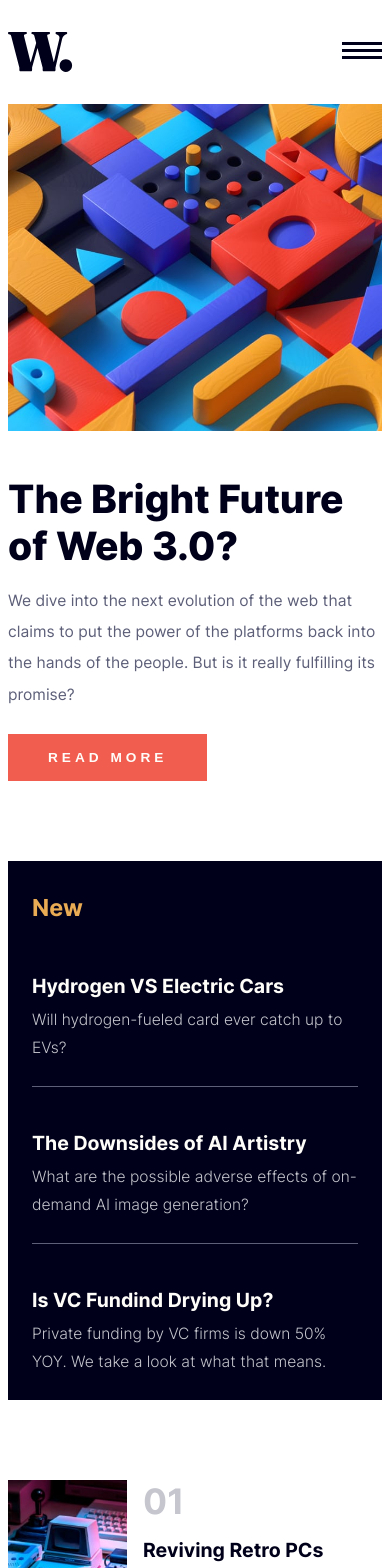
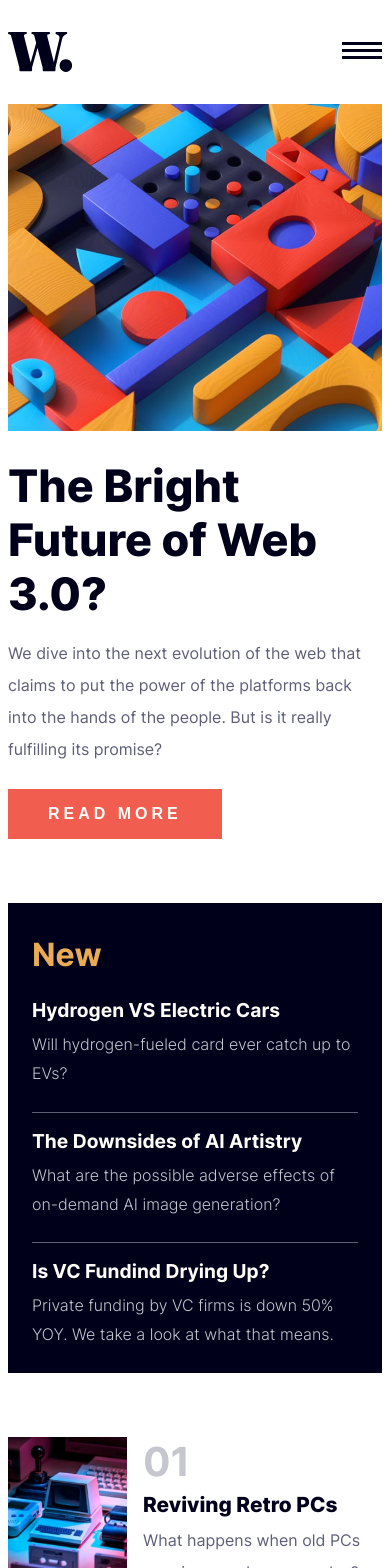
Before and after one commit to MatheusHG94/news-page-fementor, a React (Create React App) app: page / in a window 390 px wide. Shown: the top 1568 px of the page. Built offline with nearby package versions, Linux system fonts and the light colour scheme.

Commit message:
adjust css mobile

```diff
--- a/src/components/Banner/Banner.module.scss
+++ b/src/components/Banner/Banner.module.scss
@@ -1,7 +1,7 @@
 .banner {
 
     img {
-        max-height: 524px;
+        max-height: 437px;
         max-width: 100%;
     }
 }
--- a/src/components/Banner/index.jsx
+++ b/src/components/Banner/index.jsx
@@ -6,7 +6,7 @@ import imageDesktop from './image-web-3-desktop.jpg'
 export default function Banner() {
   return (
     <picture className={styles.banner} >
-      <source srcSet={imageDesktop} media='(min-width: 900px)' />
+      <source srcSet={imageDesktop} media='(min-width: 1280px)' />
       <img src={imageMobile} alt="banner containing different geometric shapes" />
     </picture>
   )
--- a/src/components/Button/Button.module.scss
+++ b/src/components/Button/Button.module.scss
@@ -7,19 +7,12 @@
 
     color: $off-white;
     font-weight: $font-bold;
-    font-size: 3.5vw;
     text-transform: uppercase;
     letter-spacing: 4px;
+    font-size: 1rem;
 }
 
-@media screen and (max-width: 375px) {
-    .button {
-        font-size: .8rem;
-    }
+.button:hover {
+    background-color: $dark-blue;
+    cursor: pointer;
 }
-
-@media screen and (min-width: 600px) {
-    .button {
-        font-size: 1.3rem;
-    }
-}
--- a/src/components/Header/Header.module.scss
+++ b/src/components/Header/Header.module.scss
@@ -4,5 +4,5 @@
     align-items: center;
 
     margin: 2rem 0;
-    max-width: 600px;
+    max-width: 500px;
 }
--- a/src/components/MainNews/MainNews.module.scss
+++ b/src/components/MainNews/MainNews.module.scss
@@ -1,45 +1,21 @@
 @import 'styles/variables';
 
 .mainNews {
-    margin: 2.5rem 0 4rem 0;
-    max-width: 600px;
+    margin: 1.5rem 0 4rem 0;
+    max-width: 500px;
 
     h1 {
         color: $dark-blue;
         font-weight: $font-bolder;
-        font-size: 10vw;
+        font-size: 2.8rem;
         margin-bottom: 1rem;
     }
 
     p {
         color: $grayish-blue;
         font-weight: $font-normal;
-        font-size: 4vw;
+        font-size: 1rem;
         line-height: 2;
         margin-bottom: 1.5rem;
     }
 }
-
-@media screen and (max-width: 375px) {
-    .mainNews {
-        h1 {
-            font-size: 2.3rem;
-        }
-
-        p {
-            font-size: 1rem;
-        }
-    }
-}
-
-@media screen and (min-width: 600px) {
-    .mainNews {
-        h1 {
-            font-size: 3.8rem;
-        }
-
-        p {
-            font-size: 1.5rem;
-        }
-    }
-}
--- a/src/components/MostReadNews/MostReadNews.module.scss
+++ b/src/components/MostReadNews/MostReadNews.module.scss
@@ -1,16 +1,15 @@
 @import 'styles/variables';
 
 .mostReadNews {
-    margin: 5rem 0;
+    margin: 4rem 0;
 
     .news {
         display: grid;
-        grid-template-columns: minmax(100px, 150px) minmax(220px, 400px);
+        grid-template-columns: minmax(100px, 150px) minmax(220px, 300px);
         grid-template-rows: repeat(3, auto);
         gap: 0 1rem;
 
         margin-bottom: 2rem;
-        max-width: 600px;
 
         img {
             width: 100%;
@@ -20,55 +19,27 @@
         span {
             color: $light-grayish-blue;
             font-weight: 700;
-            font-size: 9vw;
+            font-size: 2.5rem;
+            align-self: start;
         }
 
         h3 {
             color: $dark-blue;
-            font-size: 5vw;
+            font-size: 1.3rem;
+            font-weight: 800;
+            align-self: center;
+        }
+
+        h3:hover {
+            color: $red;
+            cursor: pointer;
         }
 
         p {
             color: $grayish-blue;
-            font-size: 4vw;
+            font-size: 1rem;
+            line-height: 2;
+            align-self: end;
         }
     }
 }
-
-@media screen and (max-width: 375px) {
-    .mostReadNews {
-
-        .news {
-            span {
-                font-size: 1.7rem;
-            }
-
-            h3 {
-                font-size: 1.3rem;
-            }
-
-            p {
-                font-size: 1rem;
-            }
-        }
-    }
-}
-
-@media screen and (min-width: 600px) {
-    .mostReadNews {
-
-        .news {
-            span {
-                font-size: 3.3rem;
-            }
-
-            h3 {
-                font-size: 1.9rem;
-            }
-
-            p {
-                font-size: 1.5rem;
-            }
-        }
-    }
-}
--- a/src/components/RecentNews/RecentNews.module.scss
+++ b/src/components/RecentNews/RecentNews.module.scss
@@ -3,33 +3,39 @@
 .recentNews {
     background-color: $dark-blue;
     padding: 0 1.5rem;
-    margin: 5rem 0;
-    max-width: 600px;
+    margin: 4rem 0;
+    max-width: 500px;
 
     h2 {
         color: $orange;
-        font-size: 6vw;
-        padding: 2rem 0;
+        font-size: 2rem;
+        padding: 2rem 0 1.5rem 0;
     }
 
     .news {
 
         padding-bottom: 1.5rem;
-        margin-bottom: 1.5rem;
+        margin-bottom: 1rem;
         border-bottom: 1px solid $grayish-blue;
 
         h3 {
+            display: inline-block;
             color: $off-white;
             margin-bottom: .5rem;
             font-weight: 700;
-            font-size: 5vw;
+            font-size: 1.2rem;
+        }
+
+        h3:hover {
+            color: $orange;
+            cursor: pointer;
         }
 
         p{
             color: $light-grayish-blue;
             font-weight: 300;
             line-height: 1.8;
-            font-size: 4vw;
+            font-size: 1rem;
         }
 
         &:last-child {
@@ -38,39 +44,3 @@
         }
     }
 }
-
-@media screen and (max-width: 375px) {
-    .recentNews {
-        h2 {
-            font-size: 1.5rem;
-        }
-
-        .news {
-            h3 {
-                font-size: 1.5rem;
-            }
-
-            p {
-                font-size: 1rem;
-            }
-        }
-    }
-}
-
-@media screen and (min-width: 600px) {
-    .recentNews {
-        h2 {
-            font-size: 2.2rem;
-        }
-
-        .news {
-            h3 {
-                font-size: 1.9rem;
-            }
-
-            p {
-                font-size: 1.5rem;
-            }
-        }
-    }
-}
--- a/src/pages/MainPage/index.jsx
+++ b/src/pages/MainPage/index.jsx
@@ -21,8 +21,7 @@ export default function MainPage() {
 
 /*
     ANTES DESKTOP
-  ajustar css mobile
-  ajustar responsividade
+  criar menu
 
     DESKTOP
   ajustar grids
```
